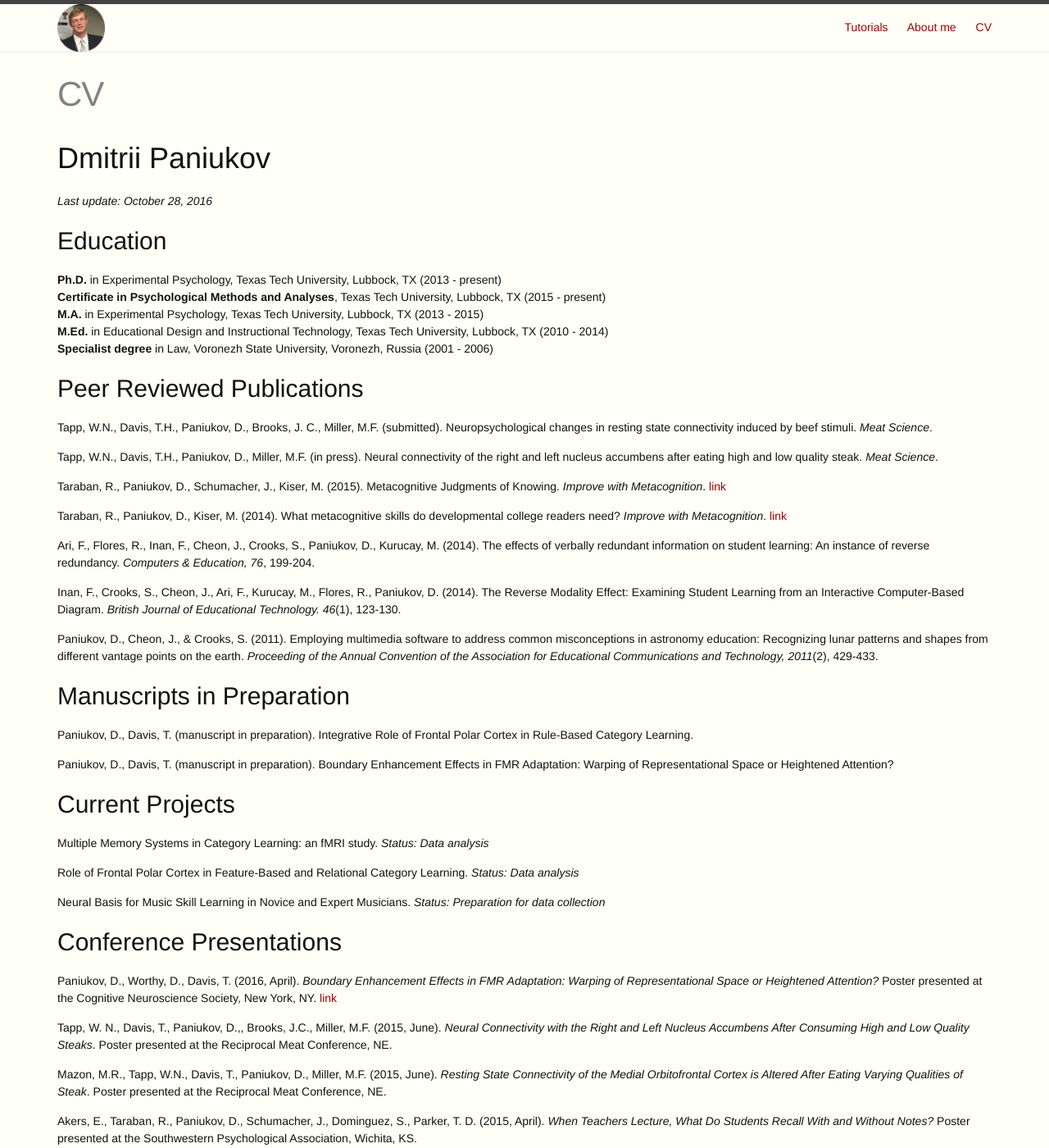
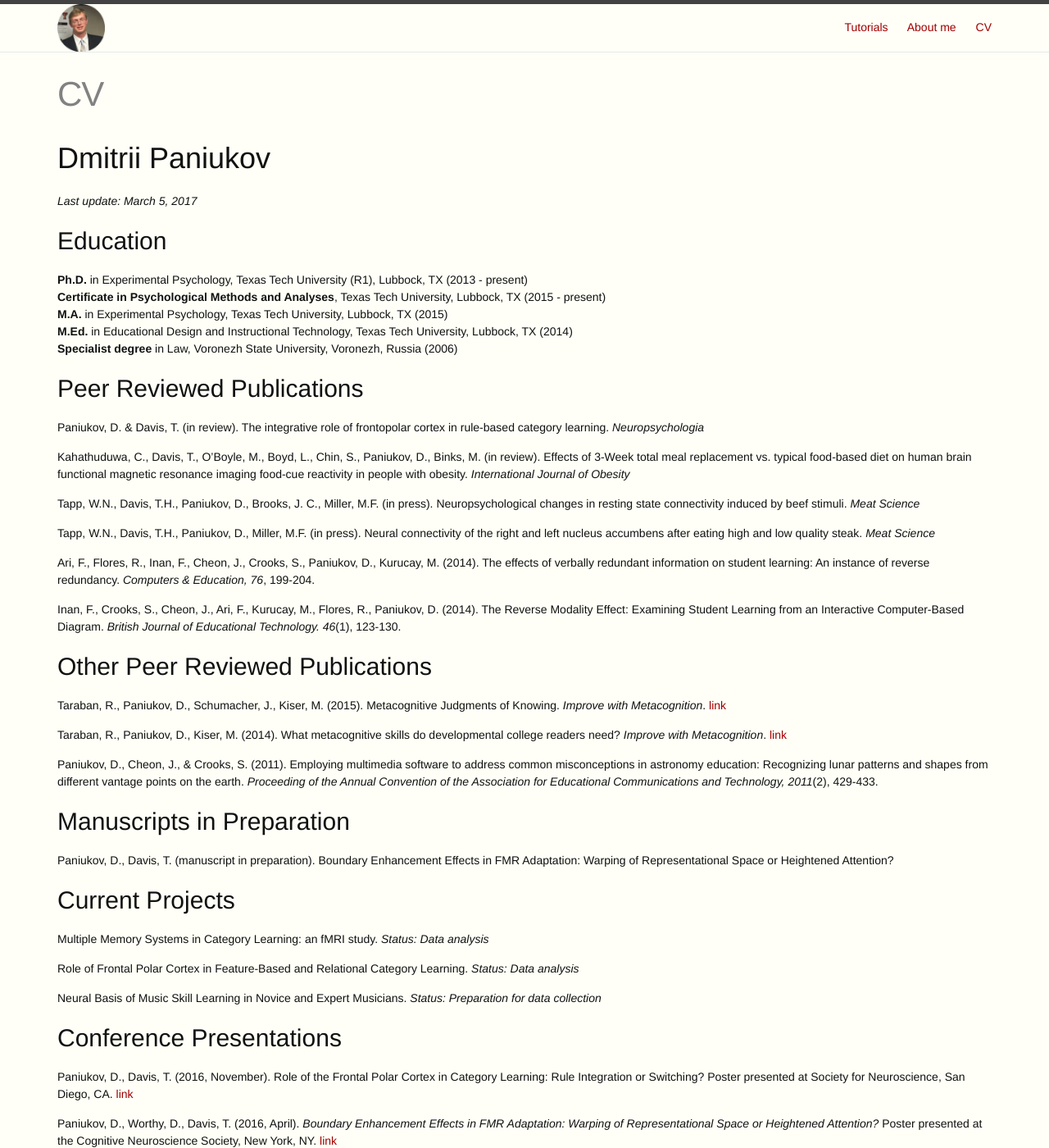
Before and after one commit to dpaniukov/dpaniukov.github.io, a Jekyll site: the page built from 2CV.md, in a window 1280 px wide and 1400 px high. Shown: the whole window at 82% size. Built offline with Jekyll 4.4.1, drawn with Linux system fonts in a browser that asks for light colours; some of the changed text lies outside the part shown.

Commit message:
CV update

```diff
--- a/2CV.md
+++ b/2CV.md
@@ -6,34 +6,38 @@ permalink: /cv/
 
 # Dmitrii Paniukov
 
-*Last update: October 28, 2016*
+*Last update: March 5, 2017*
 
 ## Education
-**Ph.D.** in Experimental Psychology, Texas Tech University, Lubbock, TX (2013 - present)
+**Ph.D.** in Experimental Psychology, Texas Tech University (R1), Lubbock, TX (2013 - present)
 **Certificate in Psychological Methods and Analyses**, Texas Tech University, Lubbock, TX (2015 - present)
-**M.A.** in Experimental Psychology, Texas Tech University, Lubbock, TX (2013 - 2015)
-**M.Ed.** in Educational Design and Instructional Technology, Texas Tech University, Lubbock, TX (2010 - 2014)
-**Specialist degree** in Law, Voronezh State University, Voronezh, Russia (2001 - 2006)
+**M.A.** in Experimental Psychology, Texas Tech University, Lubbock, TX (2015)
+**M.Ed.** in Educational Design and Instructional Technology, Texas Tech University, Lubbock, TX (2014)
+**Specialist degree** in Law, Voronezh State University, Voronezh, Russia (2006)
 
 ## Peer Reviewed Publications
 
-Tapp, W.N., Davis, T.H., Paniukov, D., Brooks, J. C., Miller, M.F. (submitted). Neuropsychological changes in resting state connectivity induced by beef stimuli. *Meat Science*.
+Paniukov, D. & Davis, T. (in review). The integrative role of frontopolar cortex in rule-based category learning. *Neuropsychologia*
 
-Tapp, W.N., Davis, T.H., Paniukov, D., Miller, M.F. (in press). Neural connectivity of the right and left nucleus accumbens after eating high and low quality steak. *Meat Science*.
+Kahathuduwa, C., Davis, T., O'Boyle, M., Boyd, L., Chin, S., Paniukov, D., Binks, M. (in review). Effects of 3-Week total meal replacement vs. typical food-based diet on human brain functional magnetic resonance imaging food-cue reactivity in people with obesity. *International Journal of Obesity*
+
+Tapp, W.N., Davis, T.H., Paniukov, D., Brooks, J. C., Miller, M.F. (in press). Neuropsychological changes in resting state connectivity induced by beef stimuli. *Meat Science*
+
+Tapp, W.N., Davis, T.H., Paniukov, D., Miller, M.F. (in press). Neural connectivity of the right and left nucleus accumbens after eating high and low quality steak. *Meat Science*
+
+Ari, F., Flores, R., Inan, F., Cheon, J., Crooks, S., Paniukov, D., Kurucay, M. (2014). The effects of verbally redundant information on student learning: An instance of reverse redundancy. *Computers & Education, 76*, 199-204.
+
+Inan, F., Crooks, S., Cheon, J., Ari, F., Kurucay, M., Flores, R., Paniukov, D. (2014). The Reverse Modality Effect: Examining Student Learning from an Interactive Computer-Based Diagram. *British Journal of Educational Technology. 46*(1), 123-130.
+
+## Other Peer Reviewed Publications
 
 Taraban, R., Paniukov, D., Schumacher, J., Kiser, M. (2015). Metacognitive Judgments of Knowing. *Improve with Metacognition*. [link](http://www.improvewithmetacognition.com/metacognitive-judgments-of-knowing/)
 
 Taraban, R., Paniukov, D., Kiser, M. (2014). What metacognitive skills do developmental college readers need? *Improve with Metacognition*.  [link](http://www.improvewithmetacognition.com/what-metacognitive-skills-do-developmental-college-readers-need/)
 
-Ari, F., Flores, R., Inan, F., Cheon, J., Crooks, S., Paniukov, D., Kurucay, M. (2014). The effects of verbally redundant information on student learning: An instance of reverse redundancy. *Computers & Education, 76*, 199-204.
-
-Inan, F., Crooks, S., Cheon, J., Ari, F., Kurucay, M., Flores, R., Paniukov, D. (2014). The Reverse Modality Effect: Examining Student Learning from an Interactive Computer-Based Diagram. *British Journal of Educational Technology. 46*(1), 123-130.
-
 Paniukov, D., Cheon, J., & Crooks, S. (2011). Employing multimedia software to address common misconceptions in astronomy education: Recognizing lunar patterns and shapes from different vantage points on the earth. *Proceeding of the Annual Convention of the Association for Educational Communications and Technology, 2011*(2), 429-433.
 
 ## Manuscripts in Preparation
-
-Paniukov, D., Davis, T. (manuscript in preparation). Integrative Role of Frontal Polar Cortex in Rule-Based Category Learning.
 
 Paniukov, D., Davis, T. (manuscript in preparation). Boundary Enhancement Effects in FMR Adaptation: Warping of Representational Space or Heightened Attention?
 
@@ -43,9 +47,11 @@ Multiple Memory Systems in Category Learning: an fMRI study. *Status: Data analy
 
 Role of Frontal Polar Cortex in Feature-Based and Relational Category Learning. *Status: Data analysis*
 
-Neural Basis for Music Skill Learning in Novice and Expert Musicians. *Status: Preparation for data collection*
+Neural Basis of Music Skill Learning in Novice and Expert Musicians. *Status: Preparation for data collection*
 
 ## Conference Presentations
+
+Paniukov, D., Davis, T. (2016, November). Role of the Frontal Polar Cortex in Category Learning: Rule Integration or Switching?  Poster presented at Society for Neuroscience, San Diego, CA. [link](https://www.researchgate.net/publication/309762318_Role_of_the_Frontal_Polar_Cortex_in_Category_Learning_Rule_Integration_or_Switching)
 
 Paniukov, D., Worthy, D., Davis, T. (2016, April). *Boundary Enhancement Effects in FMR Adaptation: Warping of Representational Space or Heightened Attention?* Poster presented at the Cognitive Neuroscience Society, New York, NY. [link](https://www.researchgate.net/publication/299485280_Boundary_Enhancement_Effects_in_FMR_Adaptation_Warping_of_Representational_Space_or_Heightened_Attention)
 
@@ -99,8 +105,9 @@ Paniukov, D., Cheon, J., & Crooks, S. (2011, October 22). *Implementation of Mul
 ## Other Skills
 **Statistical Software:** R, Python statistical packages, SPSS
 **fMRI Software:** FSL, Pymvpa, Nipype, ANTs, FreeSurfer
-**Programming Languages:** Python, R, Unix-based shell-scripts, Java-Script, HTML
+**Programming Languages:** Python, R, Unix-based shell-scripts, Java-Script, Mathlab, C#, PHP, HTML
 **CrowdSourcing:** Amazon Mechanical Turk, psiTurk, Qualtrics
+**Human languages:** Russian (native), English (fluent)
 
 ## Current affiliation with professional organizations
 * Society for Neuroscience
```
Also changed, not shown: Gemfile.lock.
